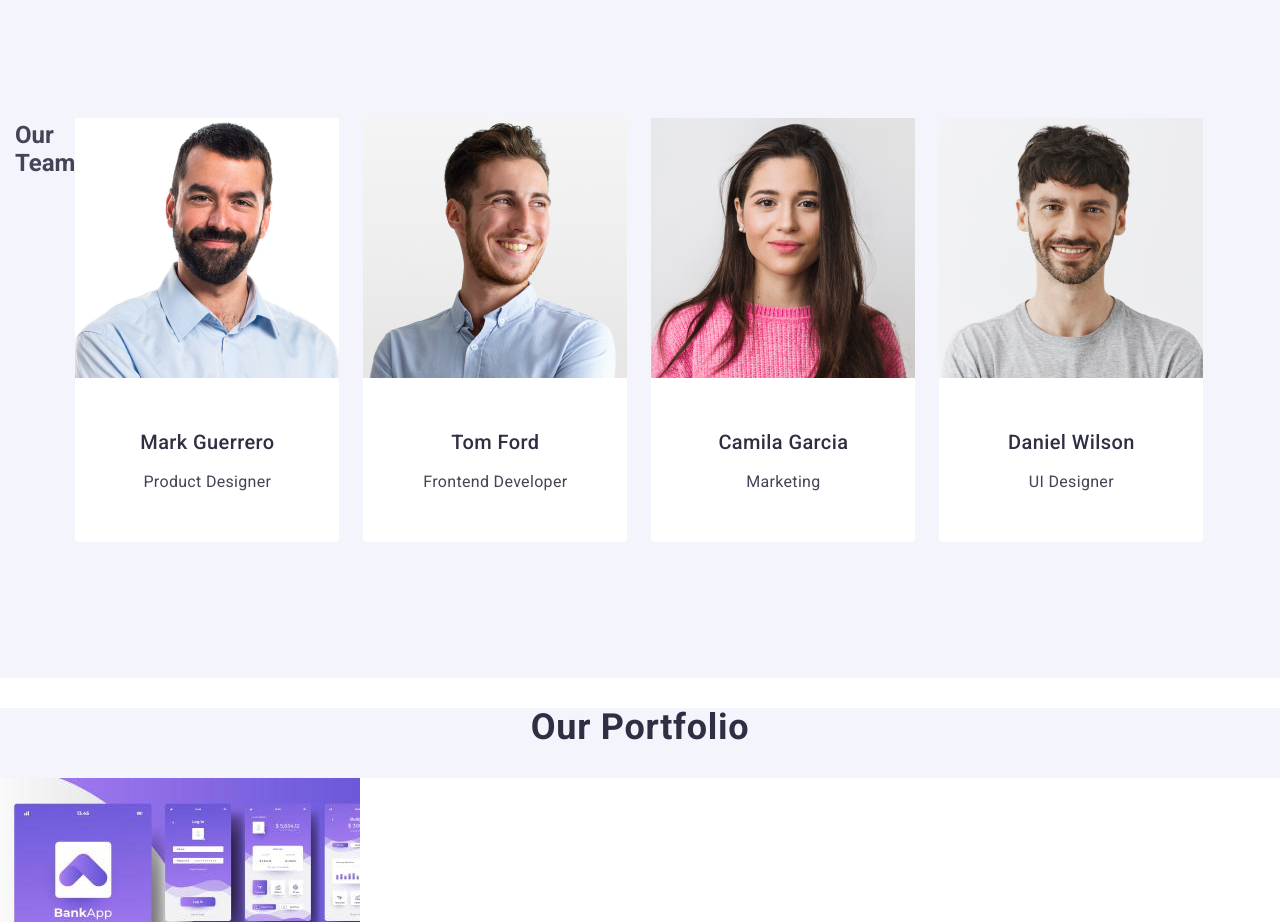
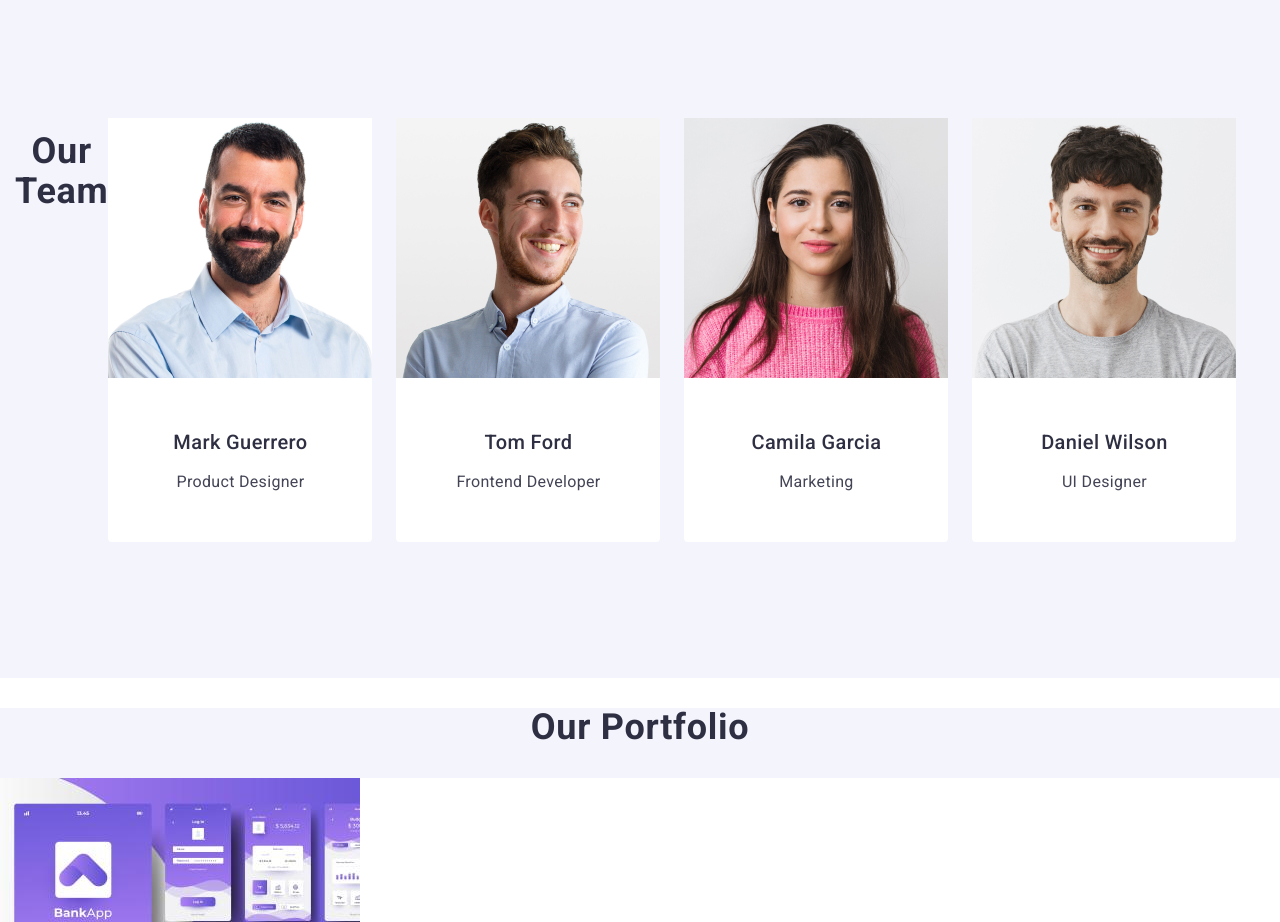
Before and after one commit to az25-boop/goit-markup-hw-03, a plain HTML site: page index.html in a window 1280 px wide. Shown: the part 1320-2242 px from the top of the page. Drawn offline with nearby package versions, Linux system fonts and the light colour scheme.

Commit message:
ourteams

```diff
--- a/index.html
+++ b/index.html
@@ -107,7 +107,7 @@
       <!--Секція номер №3-->
       <section class="section-two">
         <div class="container">
-          <h2 class"ourteams">Our Team</h2>
+          <h2 class="ourteams">Our Team</h2>
             <ul class="box-team">
               <li class="box-team-one">
                 <img
```
